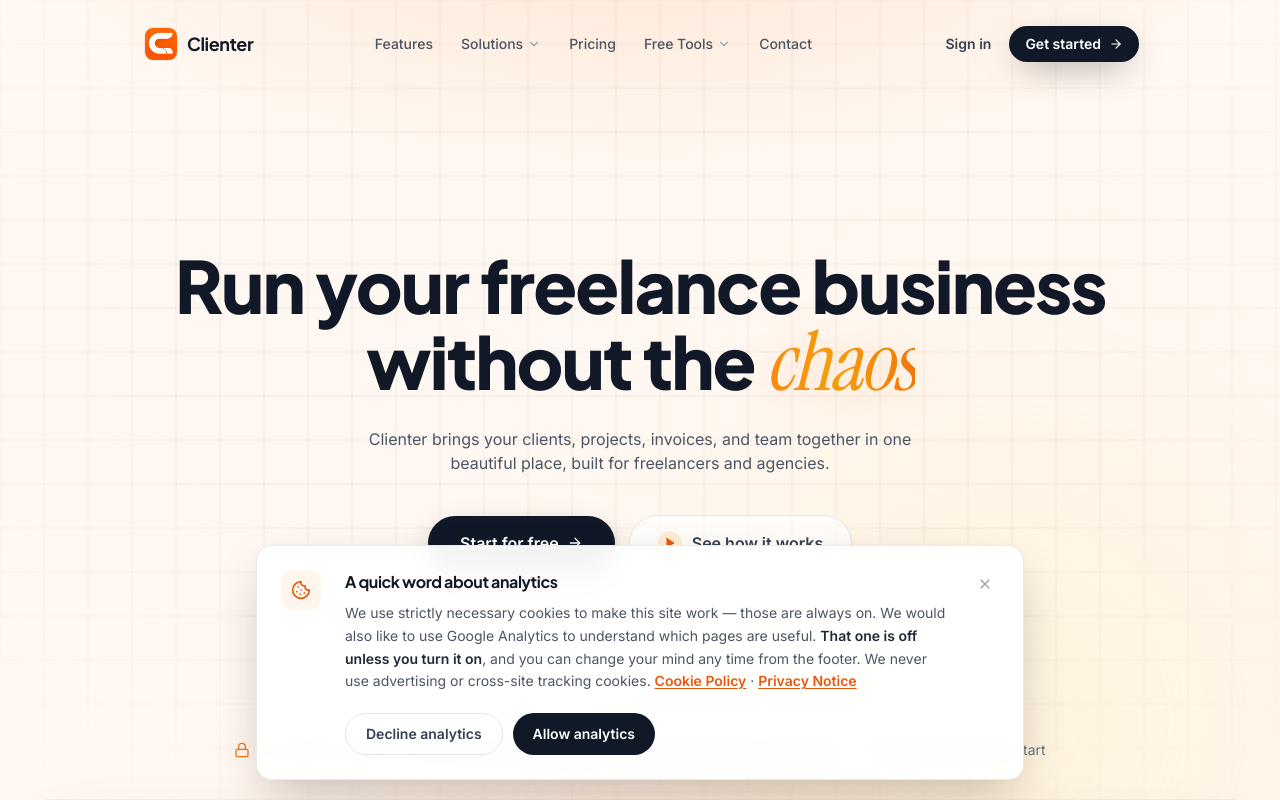
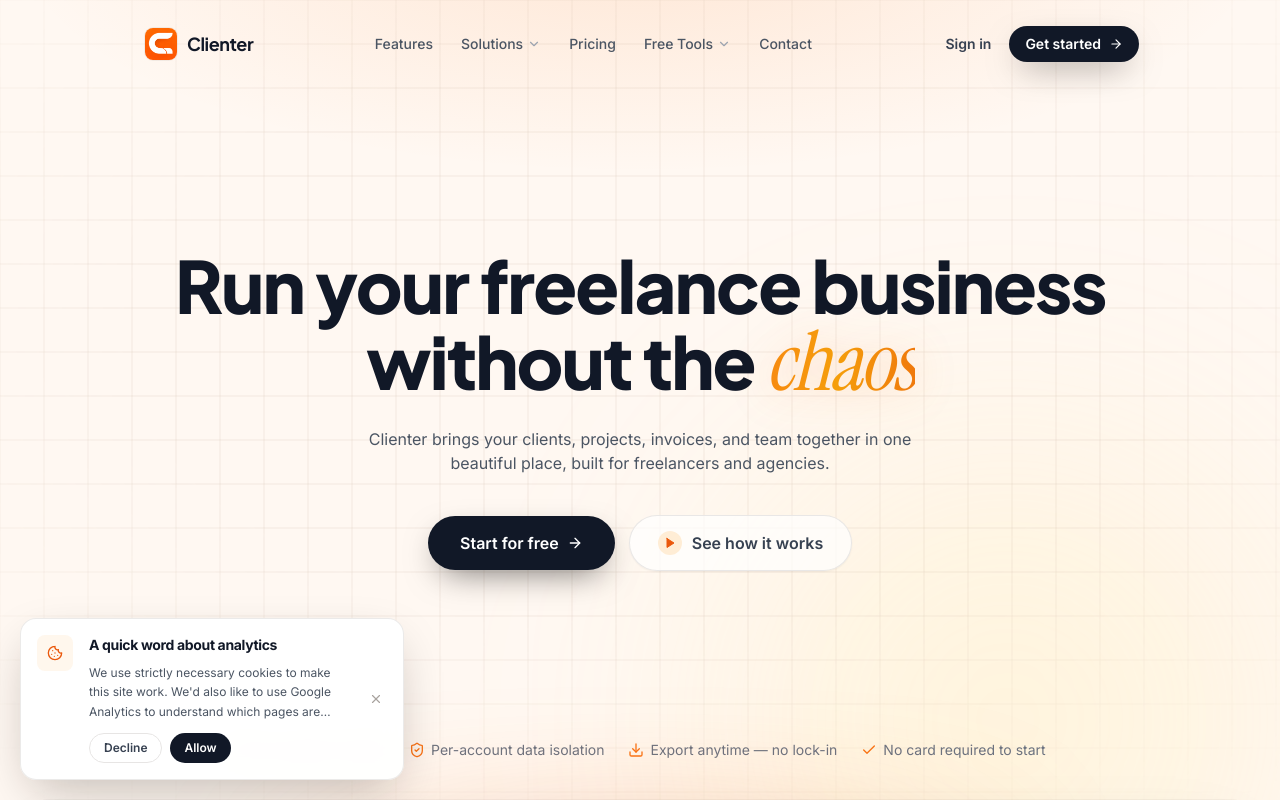
Before and after one commit to DeveloperRajesh25/clienter-landing, a Next.js app: page / in a window 1280 px wide. Shown: the top 800 px of the page. Built offline with nearby package versions, Linux system fonts and the light colour scheme.

Commit message:
added support mail of clienter

```diff
--- a/src/components/marketing/ConsentManager.tsx
+++ b/src/components/marketing/ConsentManager.tsx
@@ -107,62 +107,54 @@ function ConsentBanner({ onAccept, onDecline }: { onAccept: () => void; onDeclin
       aria-modal="false"
       aria-labelledby="consent-title"
       aria-describedby="consent-body"
-      className="fixed inset-x-0 bottom-0 z-[100] px-3 pb-3 sm:px-5 sm:pb-5"
+      className="fixed bottom-0 left-0 z-[100] px-3 pb-3 sm:px-5 sm:pb-5"
     >
-      <div className="mx-auto max-w-3xl overflow-hidden rounded-2xl border border-line/80 bg-white/95 shadow-[0_18px_50px_-12px_rgba(24,16,8,0.28)] backdrop-blur-md">
-        <div className="relative flex flex-col gap-5 p-5 sm:flex-row sm:items-start sm:gap-6 sm:p-6">
-          <div className="flex h-10 w-10 shrink-0 items-center justify-center rounded-xl bg-orange-50 text-orange-600">
-            <Cookie className="h-5 w-5" aria-hidden />
+      <div className="max-w-sm overflow-hidden rounded-2xl border border-line/80 bg-white/95 shadow-[0_18px_50px_-12px_rgba(24,16,8,0.28)] backdrop-blur-md">
+        <div className="relative flex gap-4 p-4">
+          <div className="flex h-9 w-9 shrink-0 items-center justify-center rounded-lg bg-orange-50 text-orange-600">
+            <Cookie className="h-4 w-4" aria-hidden />
           </div>
 
           <div className="min-w-0 flex-1">
-            <h2 id="consent-title" className="font-display text-base font-bold text-gray-900">
+            <h2 id="consent-title" className="text-sm font-bold text-gray-900">
               A quick word about analytics
             </h2>
-            <p id="consent-body" className="mt-2 text-sm leading-relaxed text-gray-600">
-              We use strictly necessary cookies to make this site work — those are always on. We
-              would also like to use Google Analytics to understand which pages are useful.{' '}
-              <strong className="font-semibold text-gray-800">That one is off unless you turn
-              it on</strong>, and you can change your mind any time from the footer. We never use
-              advertising or cross-site tracking cookies.{' '}
-              <Link href="/cookies" className="font-semibold text-orange-600 underline underline-offset-2 hover:text-orange-700">
+            <p id="consent-body" className="mt-2 line-clamp-3 text-xs leading-relaxed text-gray-600">
+              We use strictly necessary cookies to make this site work. We'd also like to use Google Analytics to understand which pages are useful.{' '}
+              <Link href="/cookies" className="font-semibold text-orange-600 hover:text-orange-700">
                 Cookie Policy
               </Link>{' '}
               ·{' '}
-              <Link href="/privacy" className="font-semibold text-orange-600 underline underline-offset-2 hover:text-orange-700">
+              <Link href="/privacy" className="font-semibold text-orange-600 hover:text-orange-700">
                 Privacy Notice
               </Link>
             </p>
 
-            {/* Equal visual weight on both buttons, and "Decline" comes first:
-                consent isn't free if refusing is the harder path. */}
-            <div className="mt-5 flex flex-col gap-2.5 sm:flex-row">
+            <div className="mt-3 flex gap-2">
               <button
                 type="button"
                 onClick={onDecline}
-                className="focus-ember w-full rounded-full border border-line px-5 py-2.5 text-sm font-semibold text-gray-700 transition-colors hover:bg-stone-50 sm:w-auto"
+                className="focus-ember rounded-full border border-line px-3.5 py-1.5 text-xs font-semibold text-gray-700 transition-colors hover:bg-stone-50"
               >
-                Decline analytics
+                Decline
               </button>
               <button
                 type="button"
                 onClick={onAccept}
-                className="focus-ember w-full rounded-full bg-gray-900 px-5 py-2.5 text-sm font-semibold text-white transition-colors hover:bg-gray-800 sm:w-auto"
+                className="focus-ember rounded-full bg-gray-900 px-3.5 py-1.5 text-xs font-semibold text-white transition-colors hover:bg-gray-800"
               >
-                Allow analytics
+                Allow
               </button>
             </div>
           </div>
 
-          {/* Dismissing without choosing is a refusal, not a deferral — closing
-              records "denied" so nothing loads either way. */}
           <button
             type="button"
             onClick={onDecline}
             aria-label="Close and decline analytics"
-            className="focus-ember absolute right-4 top-4 rounded-full p-1.5 text-stone-400 transition-colors hover:bg-stone-100 hover:text-gray-700 sm:static sm:right-auto sm:top-auto"
+            className="focus-ember shrink-0 rounded-full p-1 text-stone-400 transition-colors hover:bg-stone-100 hover:text-gray-700"
           >
-            <X className="h-4 w-4" aria-hidden />
+            <X className="h-3.5 w-3.5" aria-hidden />
           </button>
         </div>
       </div>
--- a/src/lib/site.ts
+++ b/src/lib/site.ts
@@ -35,12 +35,10 @@ export const FOUNDER = {
   photo: '/rajesh-photo.jpg',
 }
 
-// TODO(owner): clienter.co.in mailboxes aren't receiving mail yet, EXCEPT
-// support@clienter.co.in, which is live and monitored — that's why privacy/
-// legal route there rather than to the founder's personal inbox.
+// support@clienter.co.in is live and monitored for all contact types.
 export const CONTACT = {
-  general: 'hello@talaganarajesh.in',
-  support: 'hello@talaganarajesh.in',
+  general: 'support@clienter.co.in',
+  support: 'support@clienter.co.in',
   privacy: 'support@clienter.co.in',
   legal: 'support@clienter.co.in',
 }
```
